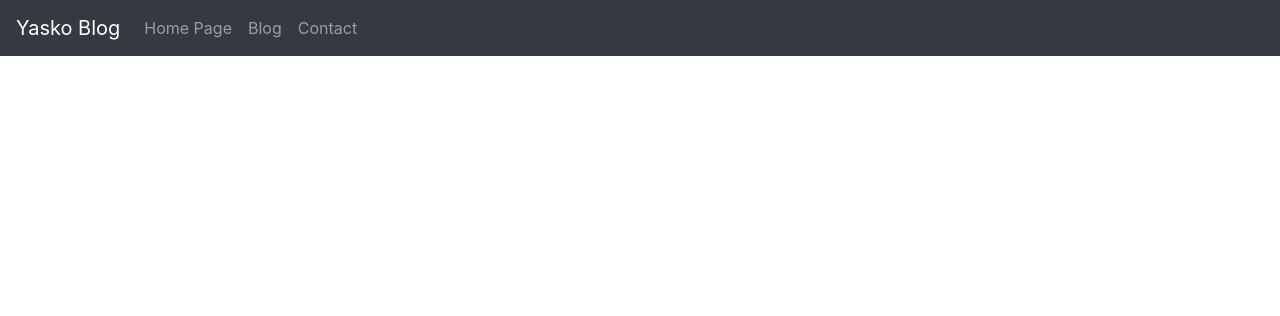
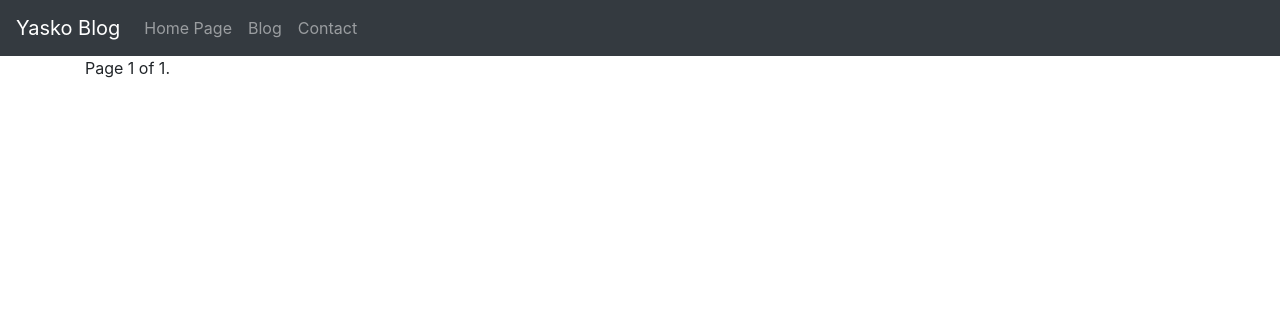
Before and after one commit to yasincaliskan/YaskoBlog, a Django app: page /post/index/ in a window 1280 px wide. Shown: the top 316 px of the page. Run offline with Django 3.2, Linux system fonts and the light colour scheme; data that the repository does not hold is empty; parts of the project's set-up code (start-up, migrations or seed data) failed here and were passed over; some libraries are stand-ins or nearby versions.

Commit message:
pagination attribute

```diff
--- a/post/views.py
+++ b/post/views.py
@@ -3,10 +3,24 @@ from .models import Post
 from .forms import PostForm, CommentForm
 from django.contrib import messages
 from django.utils.text import slugify
+from django.core.paginator import Paginator, EmptyPage, PageNotAnInteger
 
 
 def post_index(request):
-    posts = Post.objects.all()
+
+    post_list = Post.objects.all()
+    paginator = Paginator(post_list, 5)
+
+    page = request.GET.get('page')
+    try:
+        posts = paginator.page(page)
+
+    except PageNotAnInteger:
+        posts = paginator.page(1)
+
+    except EmptyPage:
+        posts = paginator.page(paginator.num_pages)
+
     return render(request,'post/index.html',{'posts':posts})
 
 def post_detail(request,slug):
--- a/templates/post/index.html
+++ b/templates/post/index.html
@@ -30,6 +30,26 @@
                 </div>
             </div>
         {% endfor %}
+
+        <div class="row">
+                <div class="col-md-12 col-md-offset-5">
+                    <div class="pagination">
+                         <span class="step-links">
+                    {% if contacts.has_previous %}
+                        <a href="?page={{ contacts.previous_page_number }}">previous</a>
+                    {% endif %}
+
+                    <span class="current">
+                        Page {{ posts.number }} of {{ posts.paginator.num_pages }}.
+                    </span>
+
+                    {% if posts.has_next %}
+                        <a href="?page={{ posts.next_page_number }}">next</a>
+                    {% endif %}
+                         </span>
+                    </div>
+                </div>
+        </div>
     </div>
 
 
```
